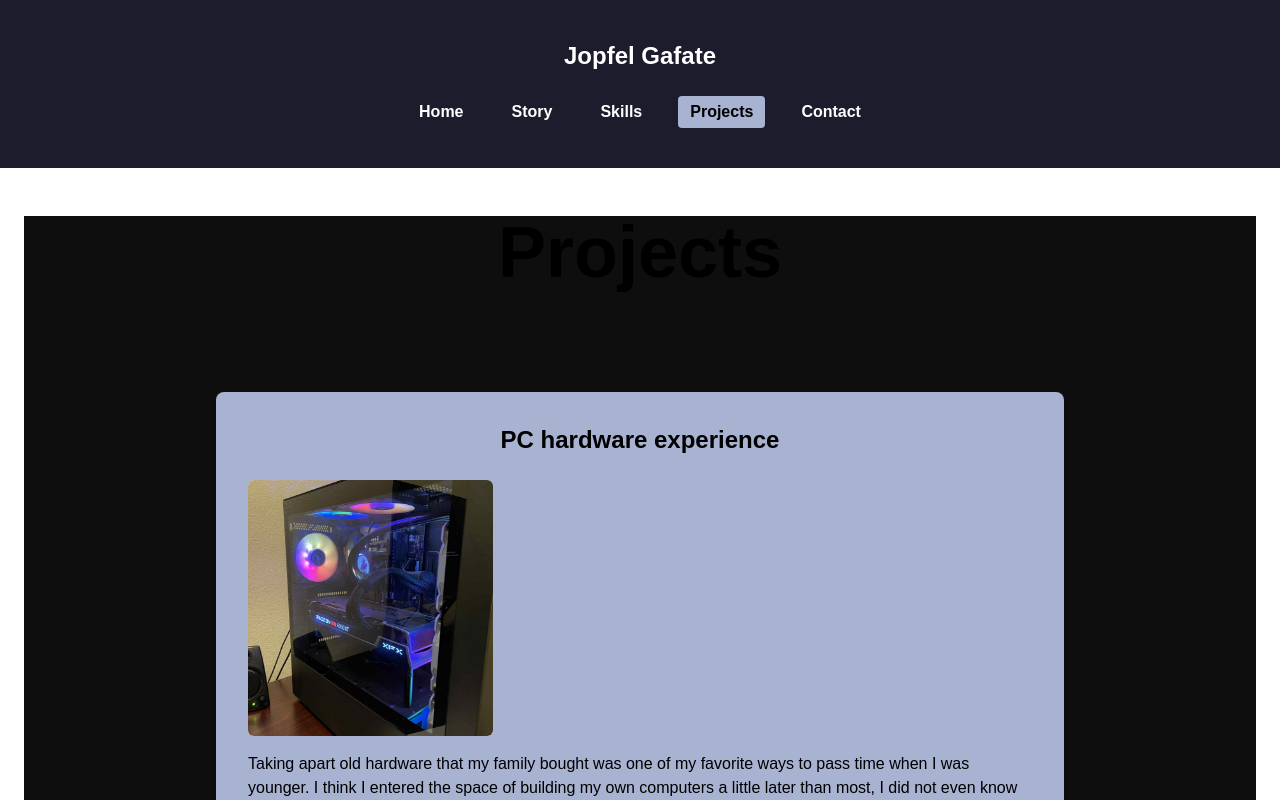
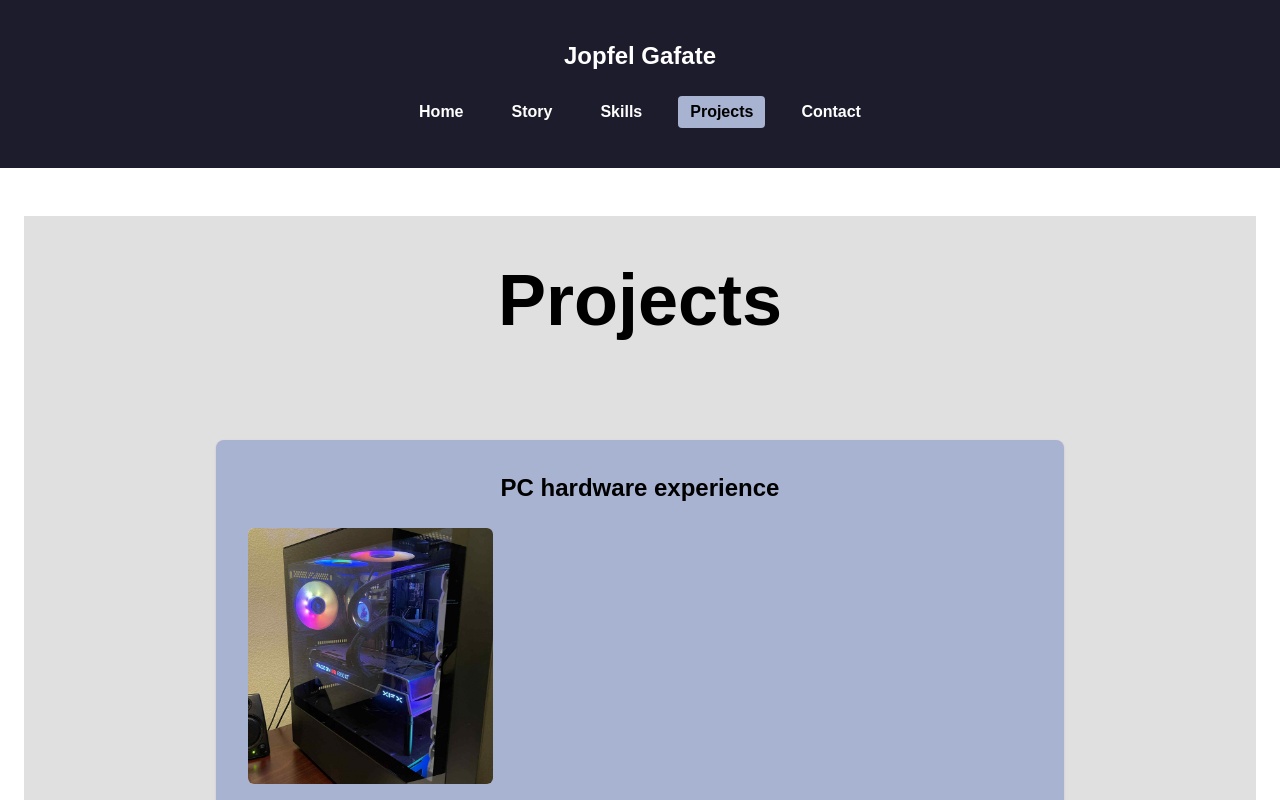
Before and after one commit to jooooooooooooooooo-web/gafate_nextjs_portfolio, a Next.js app: page /projects in a window 1280 px wide. Shown: the top 800 px of the page. Built offline with nearby package versions, Linux system fonts and the light colour scheme.

Commit message:
updated formatting in projects

```diff
--- a/src/app/projects/page.jsx
+++ b/src/app/projects/page.jsx
@@ -5,7 +5,7 @@ import Image from "next/image"
 
 export default function Projects() {
   return (
-    <div className="bg-[#0e0e0e] h-[200vh] w-full text-white content">
+    <div className="w-full bg-[#e0e0e0] py-12">
       <div className="max-w-4xl mx-auto px-6">
         <h1 className="text-7xl font-bold text-center text-black mb-26">Projects</h1>
 
```
